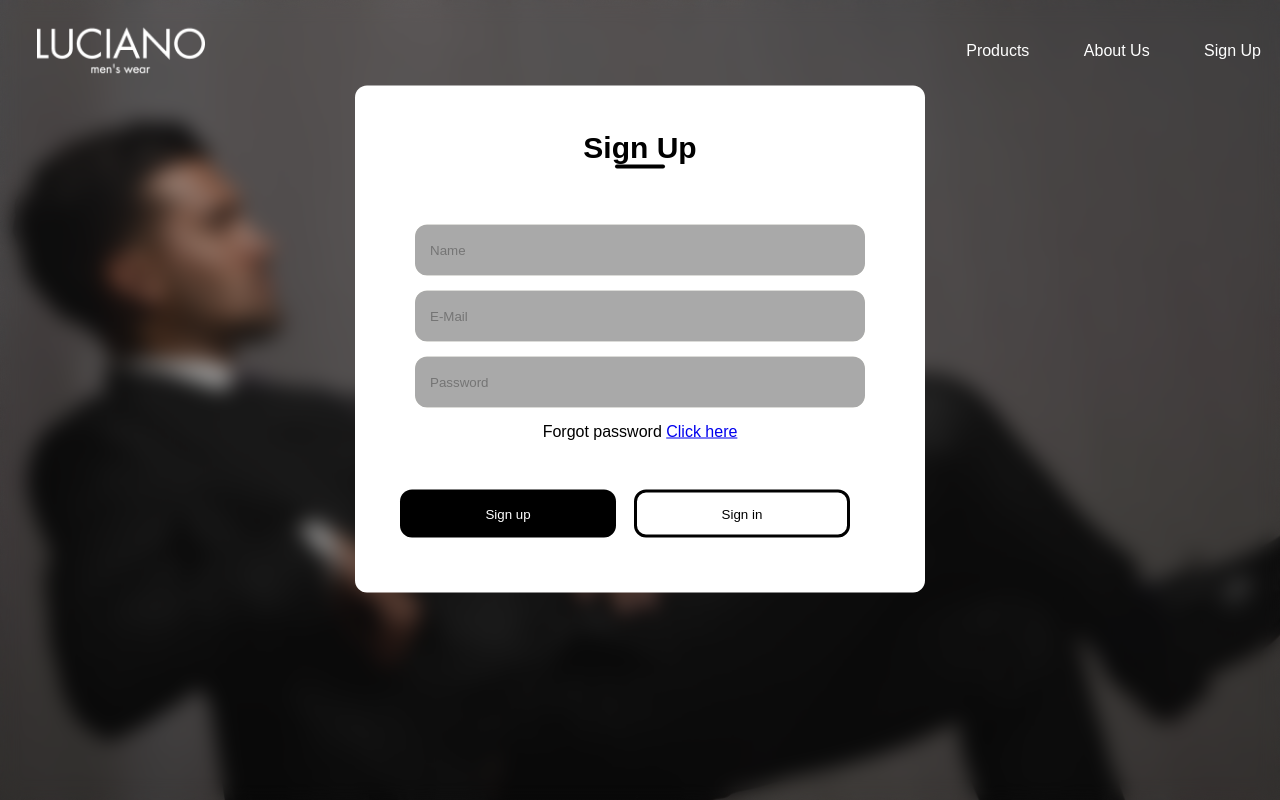
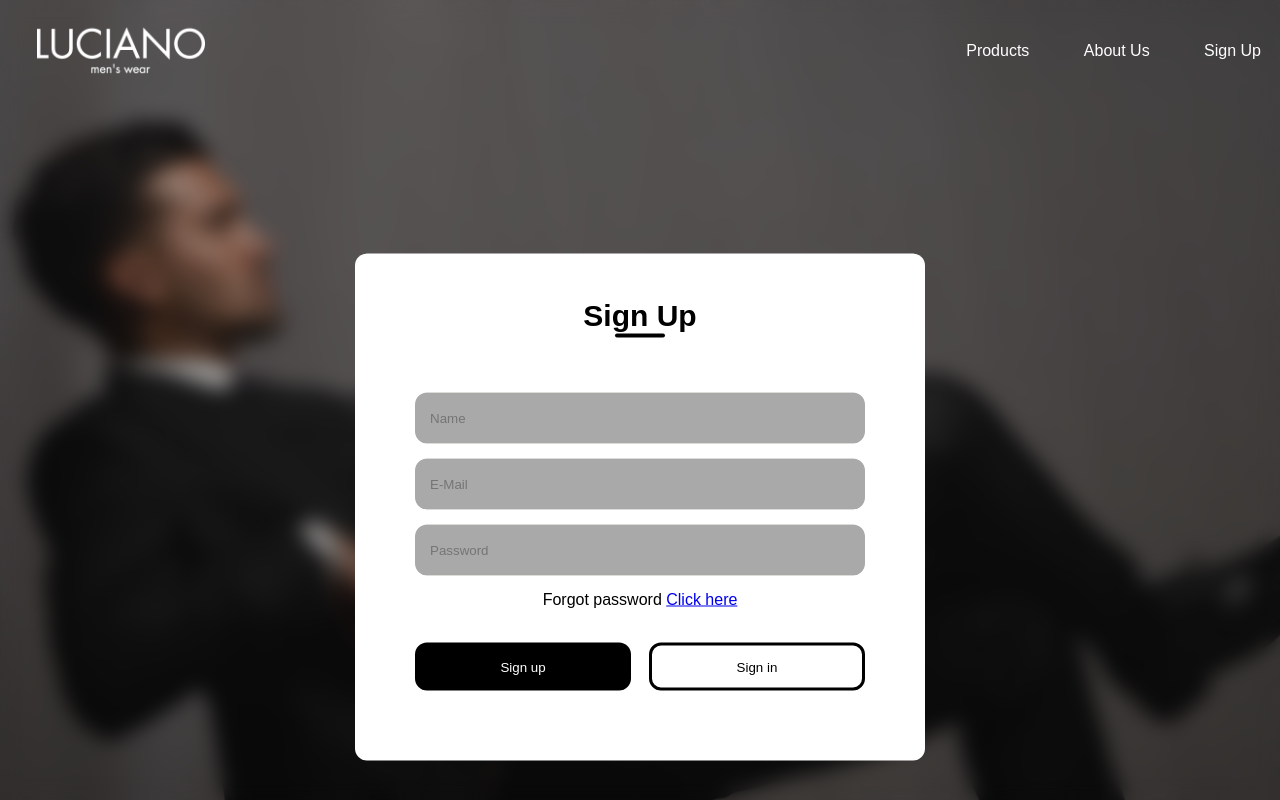
Before and after one commit to albnmotherfucker/projektidzhw, a PHP site: page /signup.html in a window 1280 px wide. Run offline with PHP 8.4, Linux system fonts and the light colour scheme.

Commit message:
update signup2

```diff
--- a/signup.css
+++ b/signup.css
@@ -81,7 +81,7 @@ nav button:hover {
     width: 90%;
     max-width: 450px;
     position: absolute;
-    top: -21%;
+    top: 0;
     left: 50%;
     transform: translate(-50%, 50%);
     background: rgb(255, 255, 255);
@@ -104,7 +104,7 @@ nav button:hover {
     border-radius: 3px;
     background: rgb(0, 0, 0);
     position: absolute;
-    bottom: -12%;
+    bottom: -15%;
     left: 50%;
     transform: translate(-50%);
 }
@@ -133,7 +133,8 @@ input {
     width: 100%;
     display: flex;
     justify-content: space-between;
-    margin: -15px;
+
+
 }
 
 .btn-field button {
@@ -146,10 +147,11 @@ input {
     outline: 0;
     cursor: pointer;
     transition: background 1s;
+
 }
 
 .input-group {
-    height: 280px;
+    height: 250px;
 }
 
 .btn-field button.disable {
```
